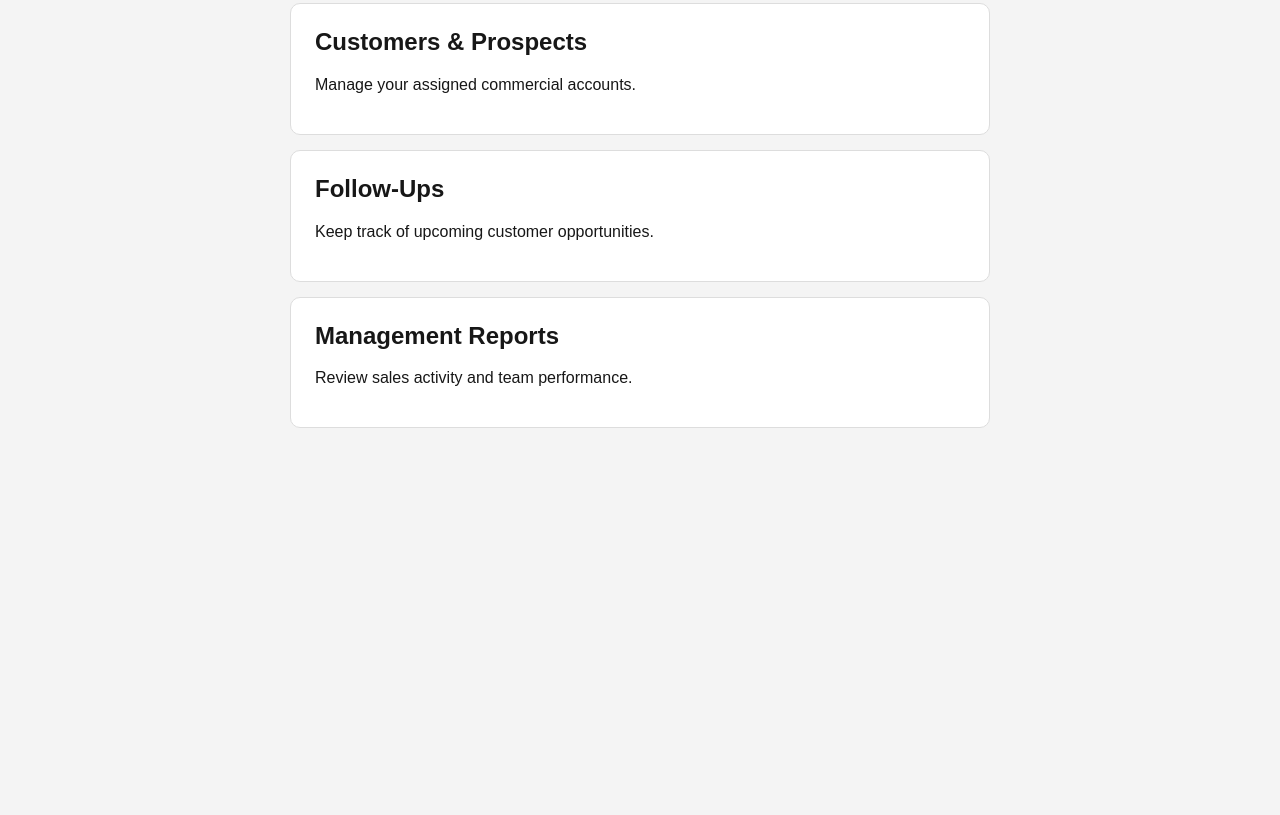
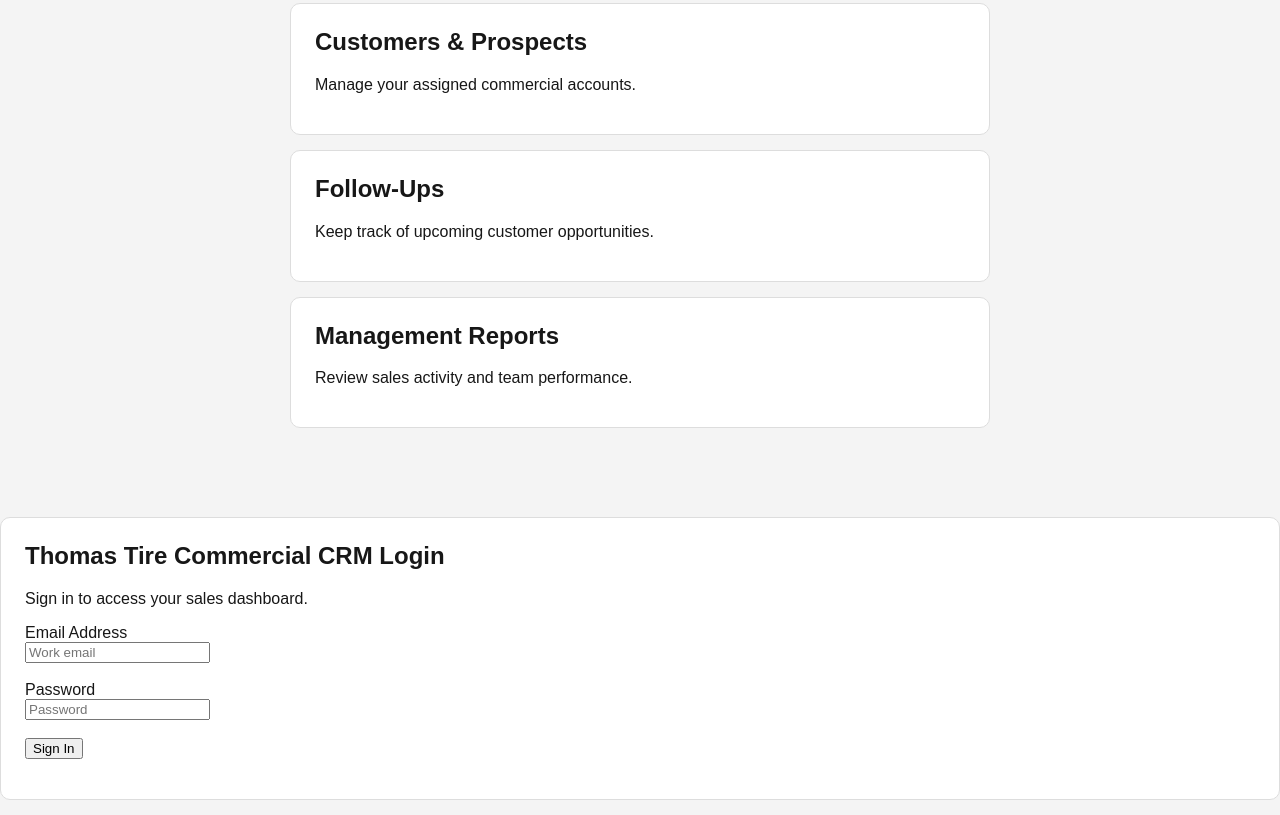
Before and after one commit to HannahJenkins24/thomas-tire-commercial-crm, a plain HTML site: page index.html in a window 1280 px wide. Shown: the part 427-1242 px from the top of the page. Before the commit the page ends 944 px from the top, so only its background shows below. Drawn offline with nearby package versions, Linux system fonts and the light colour scheme.

Commit message:
Add login section to Thomas Tire CRM
Added a login section to the CRM interface, allowing users to sign in to access their sales dashboard.

```diff
--- a/index.html
+++ b/index.html
@@ -88,6 +88,26 @@
       <p>Review sales activity and team performance.</p>
     </div>
   </main>
+
+<section id="loginSection" class="card">
+  <h2>Thomas Tire Commercial CRM Login</h2>
+  <p>Sign in to access your sales dashboard.</p>
+
+  <form id="loginForm">
+    <label for="loginEmail">Email Address</label><br>
+    <input type="email" id="loginEmail"
+           placeholder="Work email" required><br><br>
+
+    <label for="loginPassword">Password</label><br>
+    <input type="password" id="loginPassword"
+           placeholder="Password" required><br><br>
+
+    <button type="submit">Sign In</button>
+  </form>
+
+  <p id="loginMessage" role="status"></p>
+</section>
+
 <script src="https://cdn.jsdelivr.net/npm/@supabase/supabase-js@2/dist/umd/supabase.js"></script>
 <script>
   const SUPABASE_URL = "https://cbpjovnabqettydgwkem.supabase.co";
```
